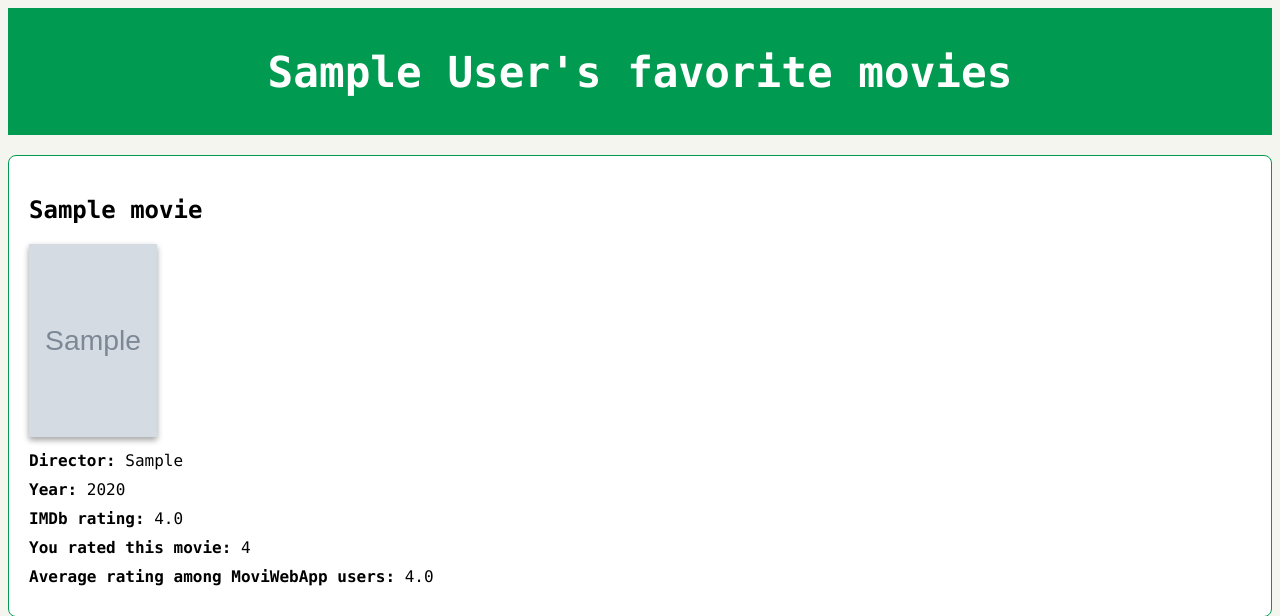
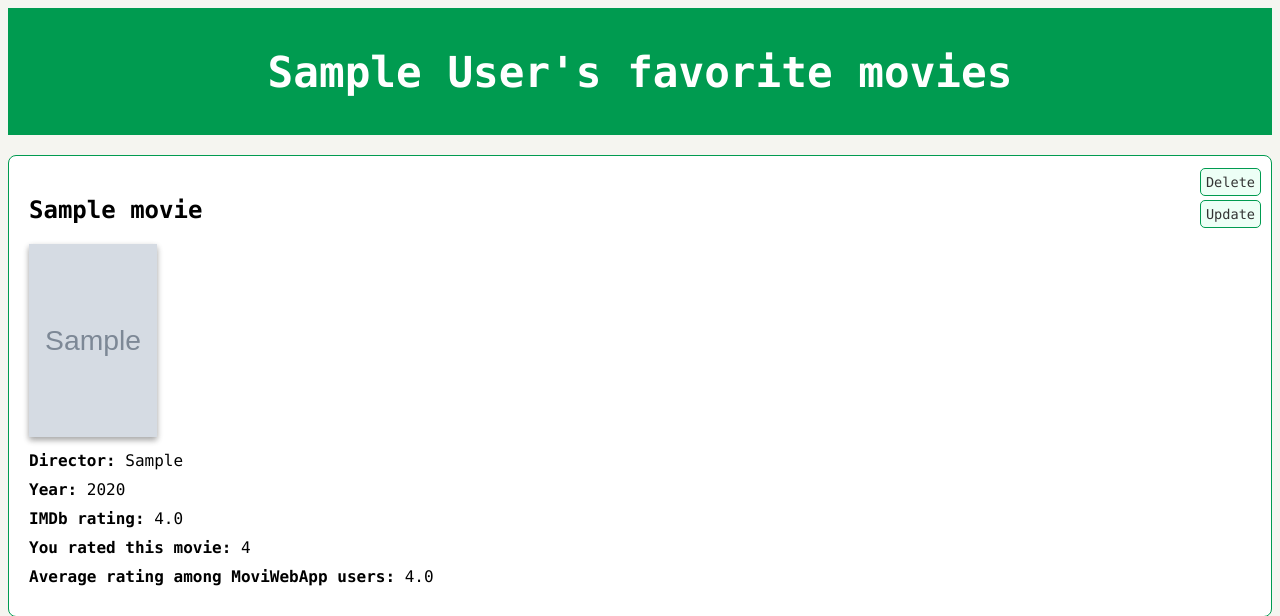
Before and after one commit to yanucodes/MoviWebApp, a Flask app: page /users/1/movies/1 in a window 1280 px wide. Shown: the top 616 px of the page. Run offline with Flask 3, Linux system fonts and the light colour scheme; tables that the repository leaves empty hold one stand-in row (values such as "Sample post"); grey boxes marked "Sample" are stand-in pictures; parts of the project's set-up code (start-up, migrations or seed data) failed here and were passed over.

Commit message:
Add routes to update or delete a movie

```diff
--- a/app.py
+++ b/app.py
@@ -154,7 +154,30 @@ def show_movie_details(user_id, movie_id):
     user = data_manager.get_user(user_id)
     movie = data_manager.get_movie(movie_id)
     rating = data_manager.get_favorite_rating(user_id, movie_id)
-    return render_template('movie.html', user=user, movie=movie, rating=rating)
+    return render_template('movie.html', user=user, movie=movie,
+                           rating=rating, update=False)
+
+
+@app.route('/users/<int:user_id>/movies/<int:movie_id>/update',
+           methods=['GET', 'POST'])
+def update_movie(user_id, movie_id):
+    if request.method == 'POST':
+        new_title = request.form['title']
+        data_manager.update_movie_title(movie_id, new_title)
+        return redirect(url_for('show_movie_details', user_id=user_id,
+                                movie_id=movie_id))
+    user = data_manager.get_user(user_id)
+    movie = data_manager.get_movie(movie_id)
+    rating = data_manager.get_favorite_rating(user_id, movie_id)
+    return render_template('movie.html', user=user, movie=movie,
+                           rating=rating, update=True)
+
+
+@app.route('/users/<int:user_id>/movies/<int:movie_id>/delete',
+           methods=['POST'])
+def delete_movie_from_favorites(user_id, movie_id):
+    data_manager.delete_favorite(user_id, movie_id)
+    return redirect(url_for('list_users_movies', user_id=user_id))
 
 
 if __name__ == '__main__':
--- a/templates/movie.html
+++ b/templates/movie.html
@@ -11,7 +11,18 @@
     <h1>{{ user.name }}'s favorite movies</h1>
 </div>
 <div class="card" style="margin-bottom: 0;">
-    <h2>{{ movie.title }}</h2>
+    {% if update %}
+        <form action="{{ url_for('update_movie', user_id=user.user_id, movie_id=movie.movie_id) }}"
+              method="post">
+        <div>
+            <label for="title"><strong>Title:</strong></label>
+            <input type="text" id="title" name="title" required value="{{ movie.title }}">
+        </div>
+        <input type="submit" value="Submit">
+        </form>
+    {% else %}
+        <h2>{{ movie.title }}</h2>
+    {% endif %}
     {% if movie.poster_url %}
     <img class="movie-poster" src="{{ movie.poster_url }}" alt="{{ movie.title }} poster"/>
     {% endif %}
@@ -30,6 +41,12 @@
     {% if movie.average_rating is not none %}
     <p><strong>Average rating among MoviWebApp users:</strong> {{ "%.1f"|format(movie.average_rating) }}</p>
     {% endif %}
+    <div class="buttons">
+    <form action="{{ url_for('delete_movie_from_favorites', user_id=user.user_id, movie_id=movie.movie_id) }}" method="post">
+        <button type="submit" class="button">Delete</button>
+    </form>
+    <a href="{{ url_for('update_movie', user_id=user.user_id, movie_id=movie.movie_id) }}" class="button">Update</a>
+    </div>
 </div>
 <a href="{{ url_for('list_users_movies', user_id=user.user_id) }}"
    style="text-decoration: none; color: inherit;">
```
